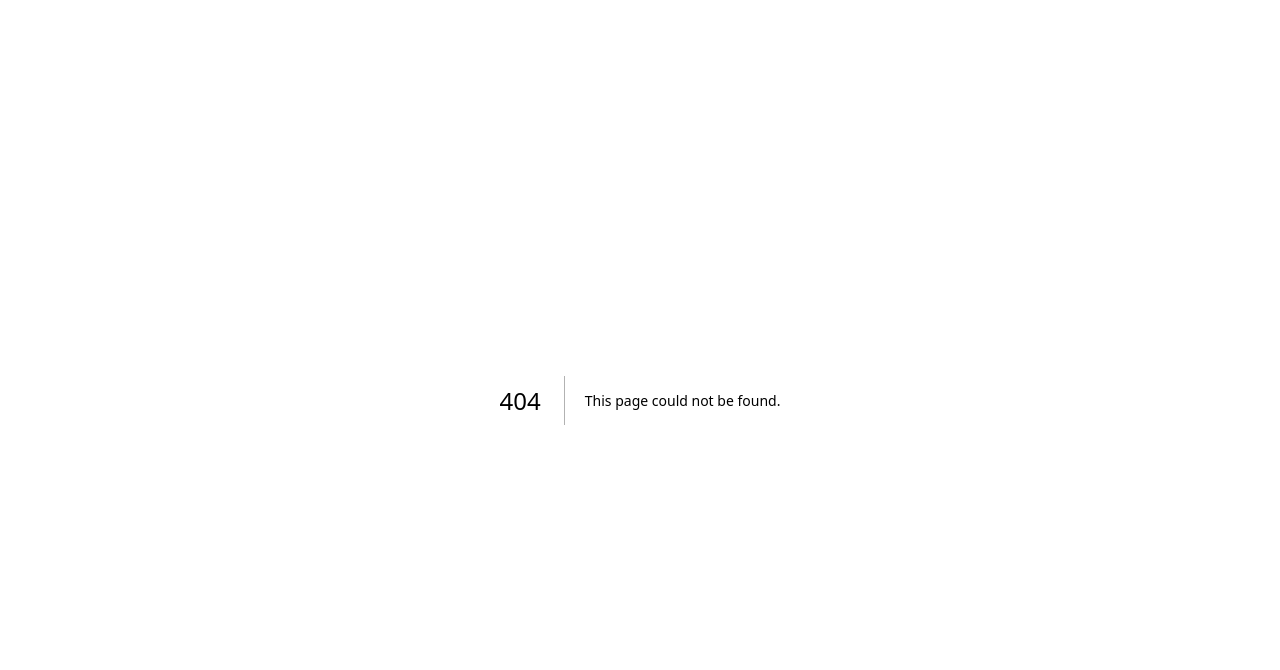
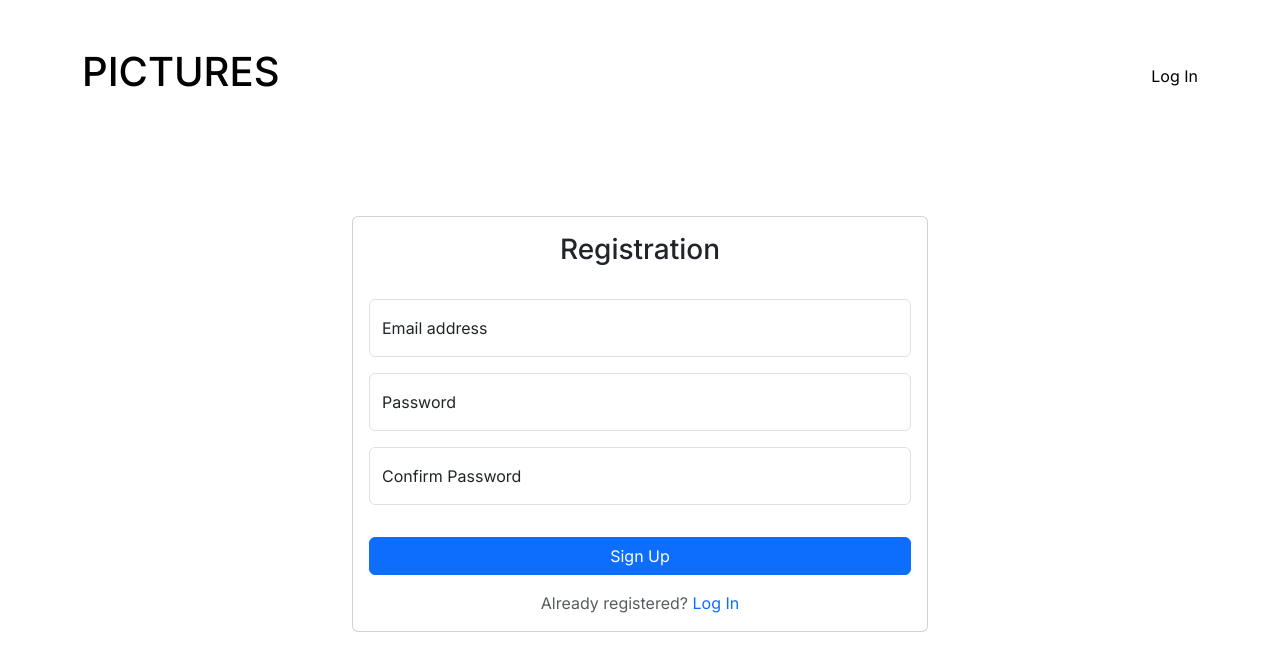
Before and after one commit to ullltimate/slmax-react-next-testovoe-zadanie-v2, a Next.js app in the folder picture-app/: page /signup in a window 1280 px wide. Before the commit this address had no page. Shown: the top 670 px of the page. Built offline with nearby package versions, Linux system fonts and the light colour scheme.

Commit message:
feat: add header, login and signup components

```diff
--- /dev/null
+++ b/picture-app/src/app/signup/page.tsx
@@ -0,0 +1,38 @@
+import Header from "@/components/header";
+import 'bootstrap/dist/css/bootstrap.min.css';
+import Link from "next/link";
+import { Button, Card, Col, Container, FloatingLabel, Form, Row } from "react-bootstrap";
+
+export default function Signup() {
+  return (
+  	<Container className='mt-5'>
+      <Header/>
+			<Row style={{ height: '80vh' }} className='align-items-center'>
+				<Col>
+					<Card style={{ width: '36rem' }} className="mx-auto text-center">
+						<h3 className="m-3">Registration</h3>
+						<Form>
+							<FloatingLabel
+								controlId="floatingInput"
+								label="Email address"
+								className="m-3"
+							>
+								<Form.Control type="email" placeholder="name@example.com" />
+							</FloatingLabel>
+							<FloatingLabel controlId="floatingPassword" label="Password" className="m-3">
+								<Form.Control type="password" placeholder="Password" />
+							</FloatingLabel>
+                            <FloatingLabel controlId="floatingPassword" label="Confirm Password" className="m-3">
+								<Form.Control type="password" placeholder="Confirm Password" />
+							</FloatingLabel>
+						</Form>
+						<Button variant="primary" type="submit" className="m-3">
+							Sign Up
+						</Button>
+						<p className="text-muted">Already registered? <Link href='/login' className="text-decoration-none">Log In</Link></p>
+    			</Card>
+				</Col>
+			</Row>
+    </Container>
+  )
+}
--- /dev/null
+++ b/picture-app/src/components/header.tsx
@@ -0,0 +1,20 @@
+import Row from 'react-bootstrap/Row';
+import Col from 'react-bootstrap/Col';
+import Link from 'next/link';
+
+export default function Header() {
+  return (
+    <Row className='justify-content-between align-items-center'>
+      <Col>
+				<Link prefetch={false} href={"/"} className='text-decoration-none text-black'>
+					<h1 className='text-uppercase'>Pictures</h1>
+				</Link>
+			</Col>
+      <Col className='text-end'>
+				<Link prefetch={false} href={'/login'} className='text-decoration-none text-black'>
+					Log In
+				</Link>
+			</Col>
+    </Row>
+  )
+}
```
Also changed, not shown: picture-app/package.json (+6 -4 lines), picture-app/src/app/login/page.tsx (added, +35 -0 lines), picture-app/src/app/page.tsx (+7 -90 lines), 1 other file (tests, documents, lock files or other folders).
